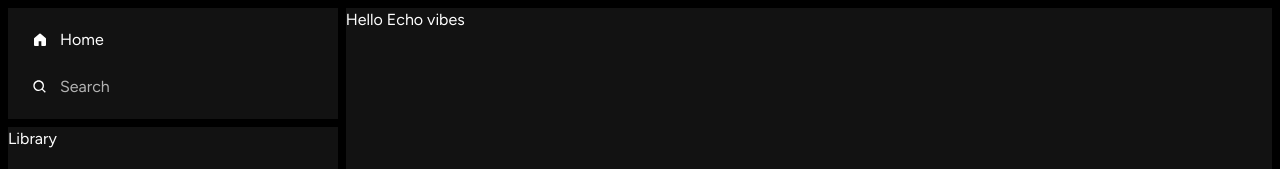
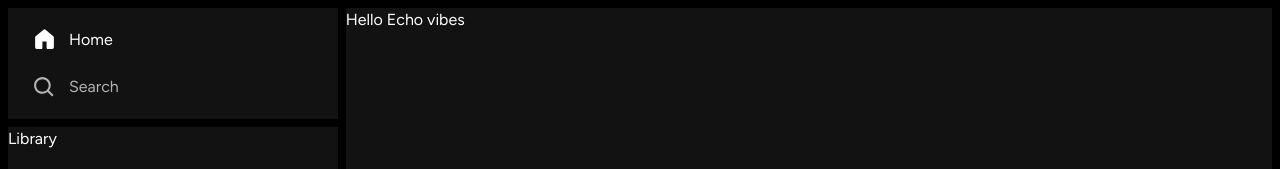
Before and after one commit to khanhcoluy/echo-vibes-ui, a Next.js app: page / in a window 1280 px wide. Shown: the top 169 px of the page. Built offline with nearby package versions, Linux system fonts and the light colour scheme.

Commit message:
Styling for navigation item on the sidebar

```diff
--- a/components/Navigation.tsx
+++ b/components/Navigation.tsx
@@ -1,30 +1,42 @@
+'use client';
+
 import { GoHomeFill } from 'react-icons/go';
 import { BiSearch } from 'react-icons/bi';
 import Link from 'next/link';
+import { usePathname } from 'next/navigation';
+import NavigationItem from './NavigationItem';
 
 const Navigation: React.FC = () => {
+  const pathName = usePathname();
+
+  const navigationMenu = [
+    {
+      label: 'Home',
+      active: pathName === '/',
+      icon: GoHomeFill,
+      href: '/',
+    },
+    {
+      label: 'Search',
+      active: pathName === '/search',
+      icon: BiSearch,
+      href: '/search',
+    },
+  ];
+
   return (
     <>
       <div className="bg-primary w-full h-[130px] justify-center">
         <ul className="h-full flex flex-col px-[12px] py-[8px] justify-around">
-          <li className="flex items-center">
-            <Link
-              href="/"
-              className="flex items-center px-[12px] py-[4px] gap-3 cursor-pointer w-full"
-            >
-              <GoHomeFill />
-              <p>Home</p>
-            </Link>
-          </li>
-          <li className="flex items-center">
-            <Link
-              href="/search"
-              className="flex items-center px-[12px] py-[4px] gap-3 cursor-pointer w-full"
-            >
-              <BiSearch />
-              <p className="text-secondary-color">Search</p>
-            </Link>
-          </li>
+          {navigationMenu.map((navigationItem, index) => (
+            <NavigationItem
+              key={index}
+              icon={navigationItem.icon}
+              label={navigationItem.label}
+              active={navigationItem.active}
+              href={navigationItem.href}
+            />
+          ))}
         </ul>
       </div>
     </>
--- /dev/null
+++ b/components/NavigationItem.tsx
@@ -0,0 +1,36 @@
+import Link from 'next/link';
+import { IconType } from 'react-icons';
+import { twMerge } from 'tailwind-merge';
+
+interface NavigationItemProps {
+  href: string;
+  active: boolean;
+  icon: IconType;
+  label: string;
+}
+
+const NavigationItem: React.FC<NavigationItemProps> = ({
+  href,
+  active,
+  icon: Icon,
+  label,
+}) => {
+  return (
+    <li className="flex items-center">
+      <Link
+        href={href}
+        className="flex items-center px-[12px] py-[4px] gap-3 cursor-pointer w-full"
+      >
+        <Icon
+          className={twMerge('text-secondary-color', active && 'text-white')}
+          size={25}
+        />
+        <p className={twMerge('text-secondary-color', active && 'text-white')}>
+          {label}
+        </p>
+      </Link>
+    </li>
+  );
+};
+
+export default NavigationItem;
```
